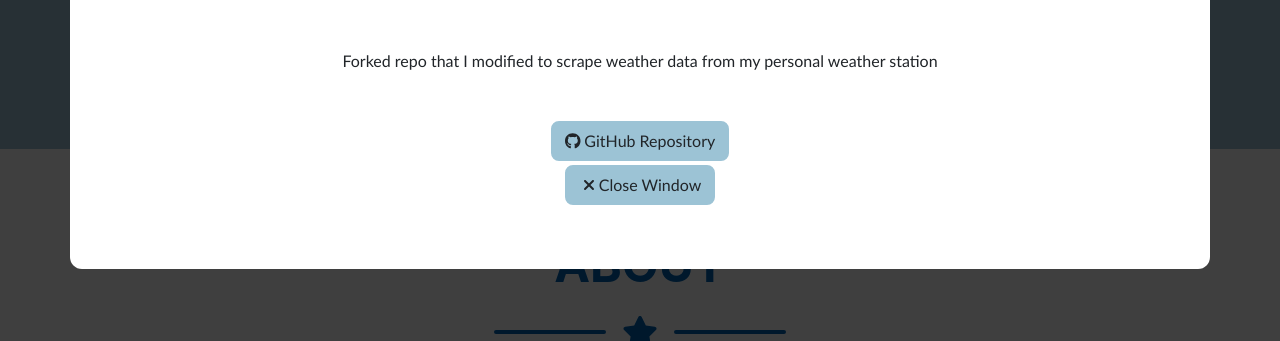
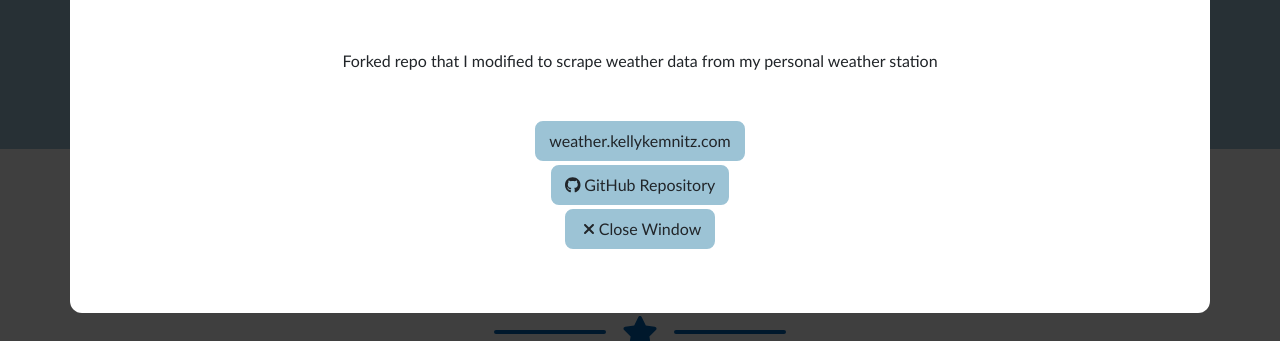
Before and after one commit to kellygkemnitz/kellygkemnitz.github.io, a Flask app: page / in a window 1280 px wide, after a click that opens the changed part. Shown: the part 679-1020 px from the top of the page. Run offline with Flask 3, Linux system fonts and the light colour scheme; some libraries are stand-ins or nearby versions; some web fonts are replaced.

Commit message:
Added button to link to weather.kellykemnitz.com

```diff
--- a/templates/flask_app/index.html
+++ b/templates/flask_app/index.html
@@ -356,6 +356,7 @@
                                     <!-- Portfolio Modal - Image--><img class="img-fluid rounded mb-5" src="static/flask_app/assets/img/portfolio/weather.png" alt="Weather"/>
                                     <!-- Portfolio Modal - Text-->
                                     <p class="mb-5">Forked repo that I modified to scrape weather data from my personal weather station</p>
+                                    <a class="btn btn-primary mb-1" href="https://weather.kellykemnitz.com" target="_blank">weather.kellykemnitz.com</a><br>
                                     <a class="btn btn-primary mb-1" href="https://github.com/kellygkemnitz/scrape_wunderground" target="_blank"><i class="fab fa-github"></i> GitHub Repository</a><br>
                                     <button class="btn btn-primary" href="#" data-dismiss="modal"><i class="fas fa-times fa-fw"></i>Close Window</button>
                                 </div>
```
